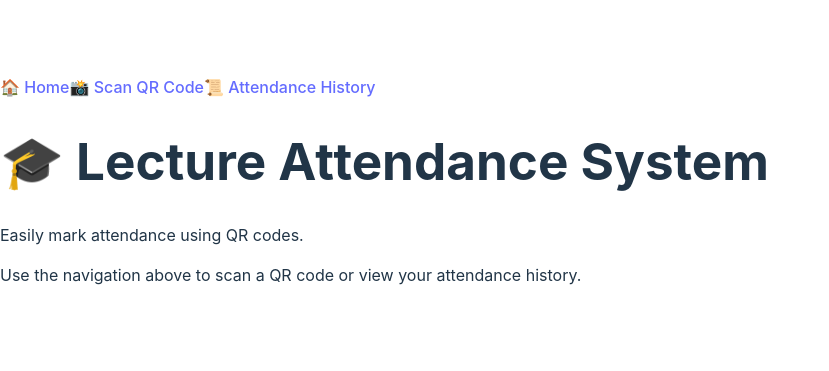
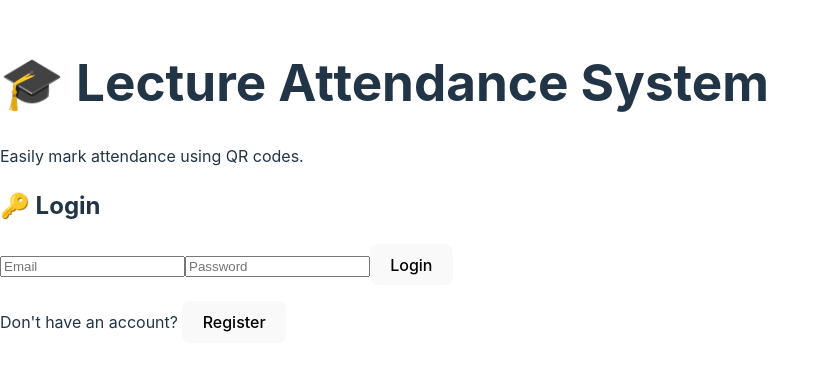
Before and after one commit to OkidNorbert/lecture-attendance-system, a React (Vite) app in the folder client/: page / in a window 1280 px wide. Shown: the part 211-582 px from the top of the page, without its empty margins (0-829 px from the left). Built offline with nearby package versions, Linux system fonts and the light colour scheme.

Commit message:
dashboard fix

```diff
--- a/client/src/App.jsx
+++ b/client/src/App.jsx
@@ -1,32 +1,24 @@
-import { Routes, Route, Link } from "react-router-dom";
+import { BrowserRouter as Router, Routes, Route } from "react-router-dom";
+import Home from "./pages/Home"; // ✅ Import Home
+import Dashboard from "./pages/Dashboard";
+import GenerateQR from "./pages/GenerateQR";
 import ScanQR from "./pages/ScanQR";
 import AttendanceHistory from "./pages/AttendanceHistory";
+import LecturerDashboard from "./pages/LecturerDashboard";
 
-function App() {
+const App = () => {
   return (
-    <div className="max-w-3xl mx-auto p-6">
-      <nav className="flex justify-between bg-gray-200 p-4 rounded mb-4">
-        <Link to="/" className="text-blue-600 font-bold">🏠 Home</Link>
-        <Link to="/scan" className="text-green-600 font-bold">📸 Scan QR Code</Link>
-        <Link to="/history" className="text-purple-600 font-bold">📜 Attendance History</Link>
-      </nav>
-
-      <Routes>
-        <Route path="/" element={<Home />} />
-        <Route path="/scan" element={<ScanQR />} />
-        <Route path="/history" element={<AttendanceHistory />} />
-      </Routes>
-    </div>
+      <div className="max-w-3xl mx-auto p-6">
+        <Routes>
+          <Route path="/" element={<Home />} />
+          <Route path="/dashboard" element={<Dashboard />} />
+          <Route path="/generate-qr" element={<GenerateQR />} />
+          <Route path="/scan-qr" element={<ScanQR />} />
+          <Route path="/attendance-history" element={<AttendanceHistory />} />
+          <Route path="/lecturer-dashboard" element={<LecturerDashboard />} />
+        </Routes>
+      </div>
   );
-}
-
-// ✅ Home Page Component
-const Home = () => (
-  <div className="text-center">
-    <h1 className="text-2xl font-bold mb-4">🎓 Lecture Attendance System</h1>
-    <p className="text-gray-600">Easily mark attendance using QR codes.</p>
-    <p className="mt-4">Use the navigation above to scan a QR code or view your attendance history.</p>
-  </div>
-);
+};
 
 export default App;
--- a/client/src/pages/Dashboard.jsx
+++ b/client/src/pages/Dashboard.jsx
@@ -55,7 +55,7 @@ const Dashboard = () => {
           </nav>
 
           <button
-            onClick={() => { localStorage.removeItem("token"); navigate("/login"); }}
+            onClick={() => { localStorage.removeItem("token"); navigate("/"); }}
             className="mt-6 bg-red-500 text-white px-4 py-2 rounded"
           >
             🚪 Logout
--- /dev/null
+++ b/client/src/pages/Home.jsx
@@ -0,0 +1,143 @@
+import { useState } from "react";
+import { useNavigate } from "react-router-dom";
+import axios from "axios";
+
+const Home = () => {
+  const [isRegistering, setIsRegistering] = useState(false);
+
+  return (
+    <div className="text-center">
+      <h1 className="text-2xl font-bold mb-4">🎓 Lecture Attendance System</h1>
+      <p className="text-gray-600 mb-4">Easily mark attendance using QR codes.</p>
+
+      {isRegistering ? (
+        <RegisterForm switchToLogin={() => setIsRegistering(false)} />
+      ) : (
+        <LoginForm switchToRegister={() => setIsRegistering(true)} />
+      )}
+    </div>
+  );
+};
+
+// ✅ Login Form
+const LoginForm = ({ switchToRegister }) => {
+  const [form, setForm] = useState({ email: "", password: "" });
+  const navigate = useNavigate();
+
+  const handleLogin = async (e) => {
+    e.preventDefault();
+    try {
+      const res = await axios.post("http://localhost:5000/api/auth/login", form);
+      localStorage.setItem("token", res.data.token);
+      navigate("/dashboard");
+    } catch (err) {
+      alert(err.response?.data?.msg || "❌ Login failed.");
+    }
+  };
+
+  return (
+    <div className="p-6 bg-white shadow-md rounded-lg">
+      <h2 className="text-xl font-bold mb-4">🔑 Login</h2>
+      <form onSubmit={handleLogin} className="space-y-3">
+        <input
+          type="email"
+          name="email"
+          placeholder="Email"
+          onChange={(e) => setForm({ ...form, email: e.target.value })}
+          required
+          className="w-full p-2 border border-gray-300 rounded"
+        />
+        <input
+          type="password"
+          name="password"
+          placeholder="Password"
+          onChange={(e) => setForm({ ...form, password: e.target.value })}
+          required
+          className="w-full p-2 border border-gray-300 rounded"
+        />
+        <button type="submit" className="bg-green-500 text-white px-4 py-2 rounded w-full">
+          Login
+        </button>
+      </form>
+      <p className="mt-3 text-sm">
+        Don't have an account?{" "}
+        <button onClick={switchToRegister} className="text-blue-600 underline">
+          Register
+        </button>
+      </p>
+    </div>
+  );
+};
+
+// ✅ Register Form
+const RegisterForm = ({ switchToLogin }) => {
+  const [form, setForm] = useState({
+    name: "",
+    email: "",
+    password: "",
+    role: "student",
+  });
+  const navigate = useNavigate();
+
+  const handleRegister = async (e) => {
+    e.preventDefault();
+    try {
+      const res = await axios.post("http://localhost:5000/api/auth/register", form);
+      localStorage.setItem("token", res.data.token);
+      navigate("/dashboard");
+    } catch (err) {
+      alert(err.response?.data?.msg || "❌ Registration failed.");
+    }
+  };
+
+  return (
+    <div className="p-6 bg-white shadow-md rounded-lg">
+      <h2 className="text-xl font-bold mb-4">📝 Register</h2>
+      <form onSubmit={handleRegister} className="space-y-3">
+        <input
+          type="text"
+          name="name"
+          placeholder="Full Name"
+          onChange={(e) => setForm({ ...form, name: e.target.value })}
+          required
+          className="w-full p-2 border border-gray-300 rounded"
+        />
+        <input
+          type="email"
+          name="email"
+          placeholder="Email"
+          onChange={(e) => setForm({ ...form, email: e.target.value })}
+          required
+          className="w-full p-2 border border-gray-300 rounded"
+        />
+        <input
+          type="password"
+          name="password"
+          placeholder="Password"
+          onChange={(e) => setForm({ ...form, password: e.target.value })}
+          required
+          className="w-full p-2 border border-gray-300 rounded"
+        />
+        <select
+          name="role"
+          onChange={(e) => setForm({ ...form, role: e.target.value })}
+          className="w-full p-2 border border-gray-300 rounded"
+        >
+          <option value="student">Student</option>
+          <option value="lecturer">Lecturer</option>
+        </select>
+        <button type="submit" className="bg-blue-500 text-white px-4 py-2 rounded w-full">
+          Register
+        </button>
+      </form>
+      <p className="mt-3 text-sm">
+        Already have an account?{" "}
+        <button onClick={switchToLogin} className="text-green-600 underline">
+          Login
+        </button>
+      </p>
+    </div>
+  );
+};
+
+export default Home;
```
